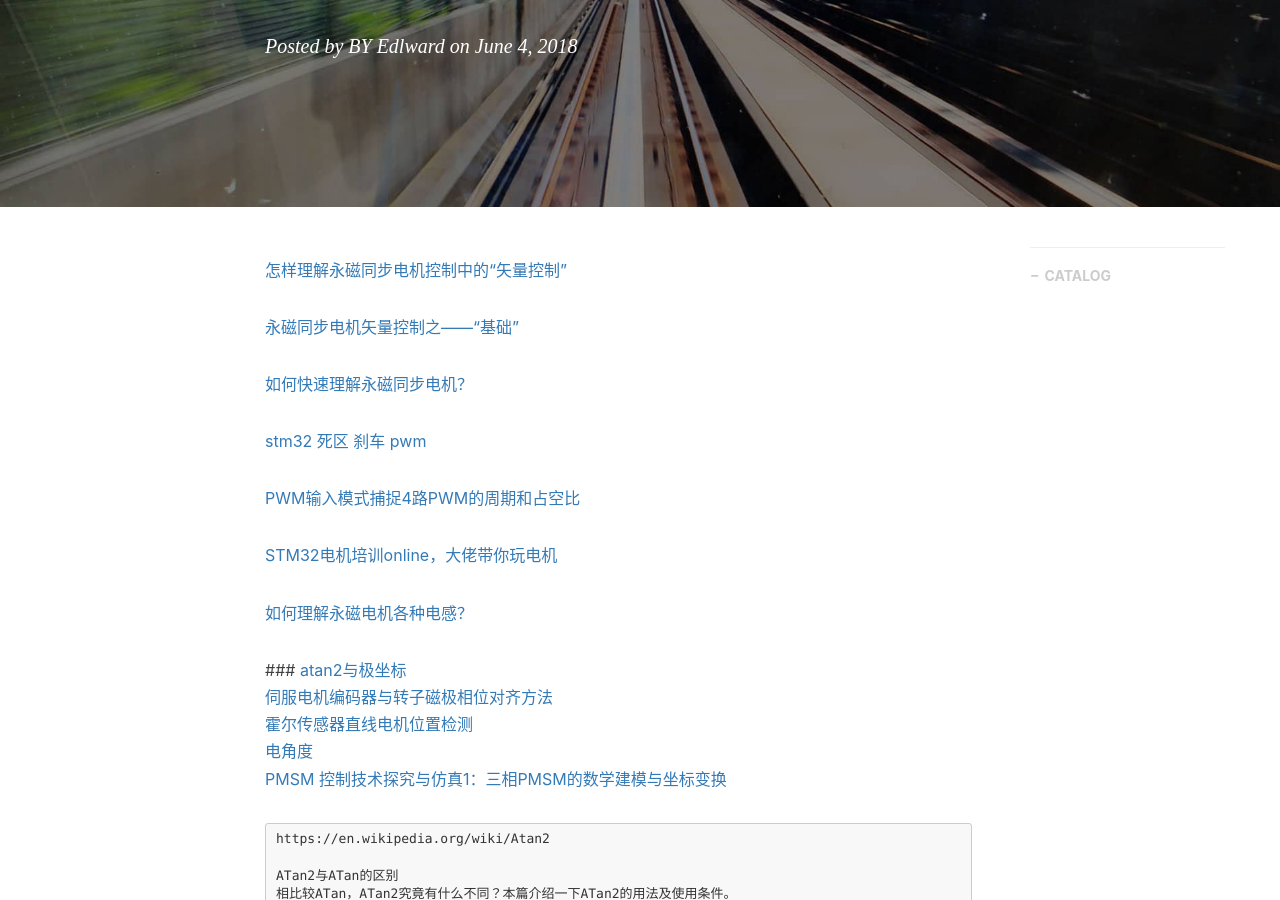
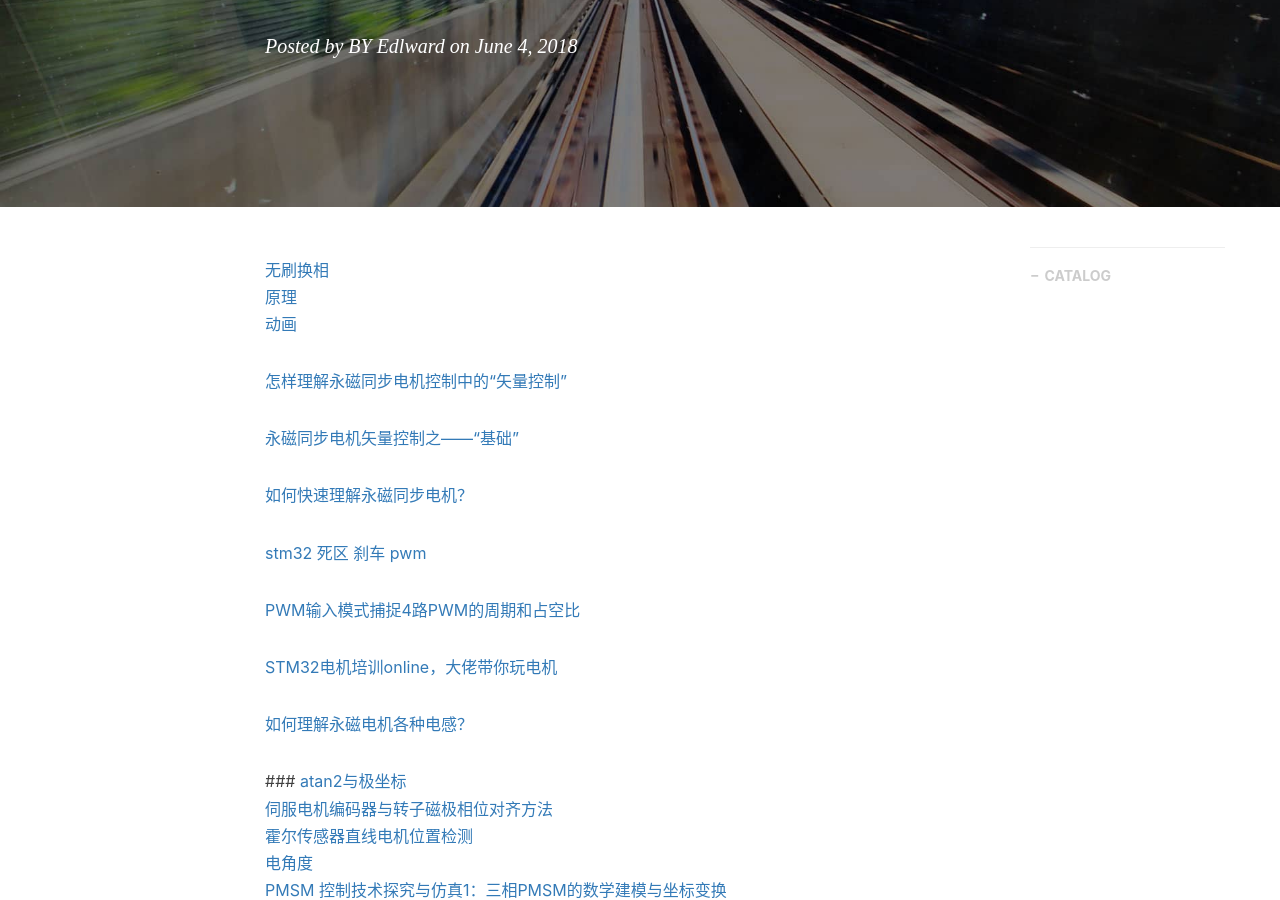
Before and after one commit to gary-robotics/dlward, a Jekyll site: the page built from _posts/2018-10-09-FOC-2018.markdown, in a window 1280 px wide and 900 px high, scrolled down 316 px. Built offline with Jekyll 4.4.1, drawn with Linux system fonts in a browser that asks for light colours; nearby versions of some CDN libraries; comment, search, counter and statistics services are not loaded.

Commit message:
Update 2018-10-09-FOC-2018.markdown

```diff
--- a/_posts/2018-10-09-FOC-2018.markdown
+++ b/_posts/2018-10-09-FOC-2018.markdown
@@ -9,6 +9,10 @@ catalog: true                       # 是否归档
 tags:                               #标签
     - FOC
 ---
+[无刷换相](https://bbs.dji.com/thread-74728-1-1.html)
+[原理](https://wenku.baidu.com/view/a25e526d580102020740be1e650e52ea5518cebd.html)
+[动画](https://www.bilibili.com/video/av21127592/?p=3)
+
 
 [怎样理解永磁同步电机控制中的“矢量控制”](https://www.zhihu.com/question/20724715)
 
```
